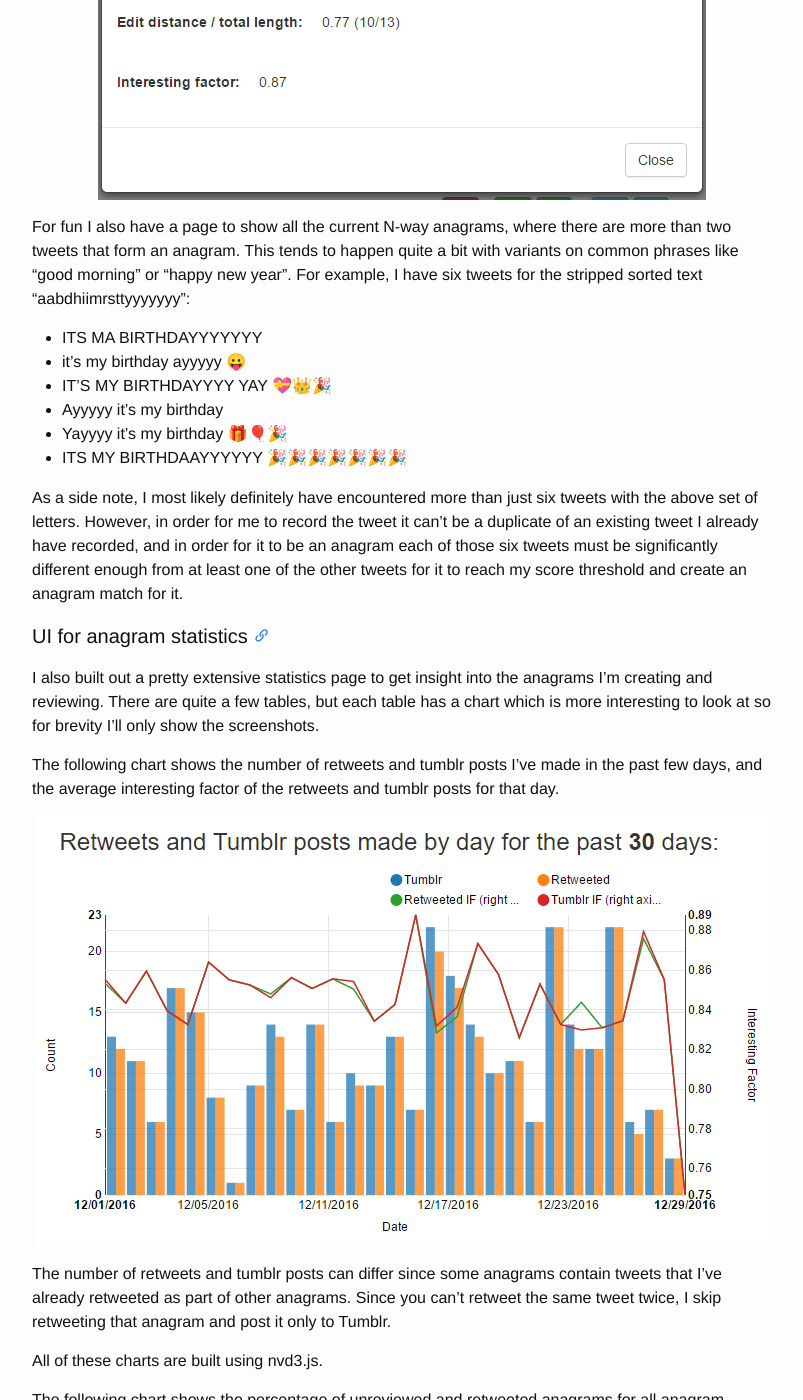
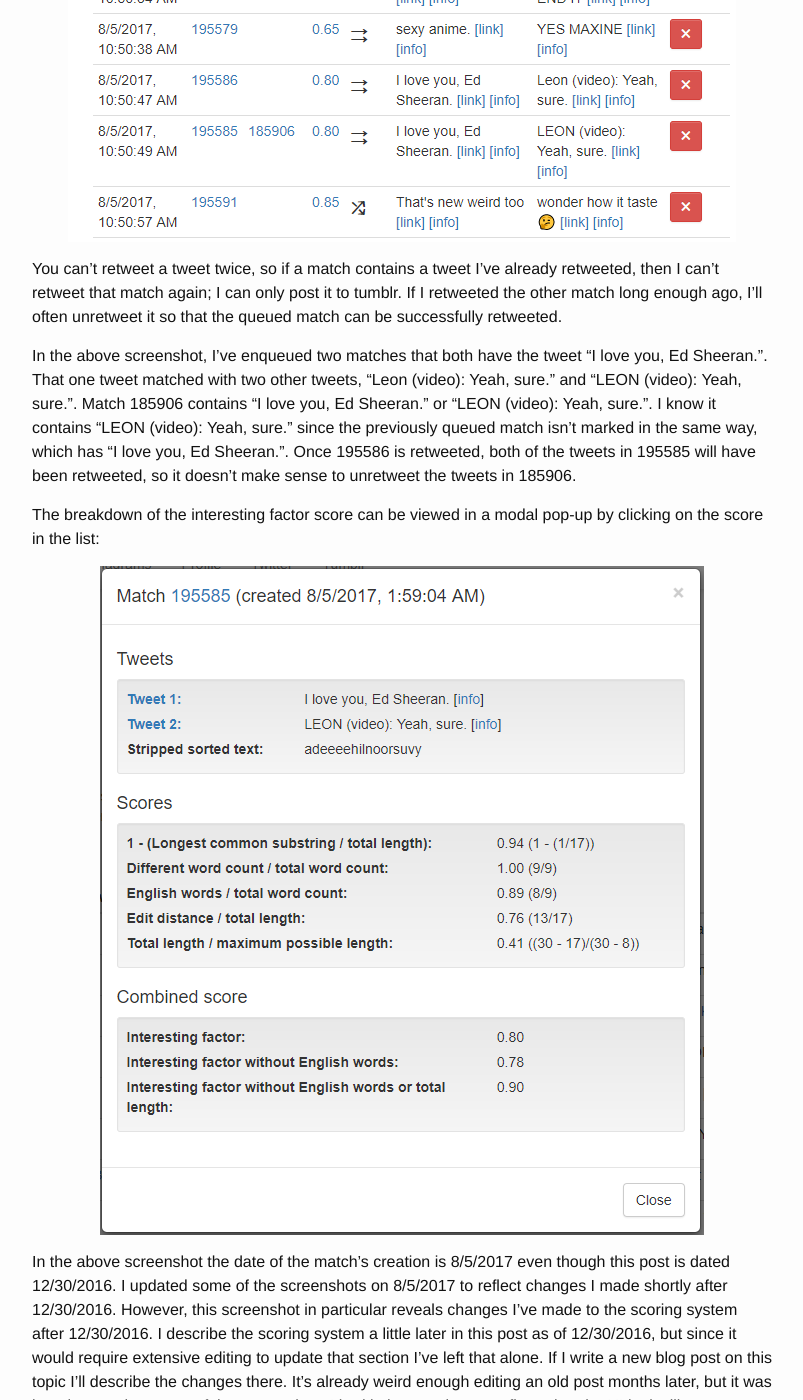
Before and after one commit to bdrupieski/bdrupieski.github.io, a Jekyll site: the page built from _posts/2016-12-30-building-a-twitter-bot-to-retweet-anagrams.md, in a window 1280 px wide and 1400 px high, scrolled down 2604 px. Shown: the whole window, without its empty margins (238-1041 px from the left). Built offline with Jekyll 4.4.1, drawn with Linux system fonts in a browser that asks for light colours; comment, search, counter and statistics services are not loaded; some of the changed text lies outside the part shown.

Commit message:
update screenshots in 12/30/2016 post to reflect current UI

```diff
--- a/_posts/2016-12-30-building-a-twitter-bot-to-retweet-anagrams.md
+++ b/_posts/2016-12-30-building-a-twitter-bot-to-retweet-anagrams.md
@@ -11,6 +11,8 @@ disqus_identifier: 20161230
 In this post, I share a small Node.js app I wrote to retweet anagrams to [@anagrammatweest](https://twitter.com/anagrammatweest). Each pair of tweets is an anagram.
 
 They're also [posted to Tumblr](http://anagrammatweest.tumblr.com/).
+
+Note: I edited this post on 8/5/2017 to update screenshots to reflect cosmetic changes to the app since I first wrote this post. They're immaterial except when noted explicitly.
 
 # Background
 
@@ -34,17 +36,25 @@ After trying out some Node.js and Express tutorials I realized it was so easy to
 
 One of the downsides to building this is that since I'm the only one currently using it I can't really show it off on the internet, other than through a post like this and screenshots.
 
-I review the anagrams using an infinite list with buttons for actions to take for that anagram. The red X rejects, and I can either immediately approve each anagram or enqueue it to be retweeted and posted to Tumblr later. The arrows indicate in which order the tweets should be posted.
+I review the anagrams in a table sorted by a combination of score and time, with buttons for actions to take for that anagram. The red X rejects, and I can either immediately approve each anagram or enqueue it to be retweeted and posted to Tumblr later. The arrows indicate in which order the tweets should be posted.
 
 ![anagram list](/assets/buildingtwitterbottofindanagrams/anagram_list.png){: .center-this }
 
 There are similar lists to unretweet and unreject matches that have been previously approved or rejected.
 
-I use the `node-schedule` module to retweet anagrams on a schedule to space them out so that my retweets don't overwhelm my followers' feeds.
+I use the `node-schedule` module to retweet anagrams on a schedule to space them out so that my retweets don't overwhelm followers' feeds. Here's what that queue looks like, where I can also see if a queued match contains a tweet that I've already retweeted:
+
+![anagram list](/assets/buildingtwitterbottofindanagrams/match_queue.png){: .center-this }
+
+You can't retweet a tweet twice, so if a match contains a tweet I've already retweeted, then I can't retweet that match again; I can only post it to tumblr. If I retweeted the other match long enough ago, I'll often unretweet it so that the queued match can be successfully retweeted.
+
+In the above screenshot, I've enqueued two matches that both have the tweet "I love you, Ed Sheeran.". That one tweet matched with two other tweets, "Leon (video): Yeah, sure." and "LEON (video): Yeah, sure.". Match 185906 contains "I love you, Ed Sheeran." or "LEON (video): Yeah, sure.". I know it contains "LEON (video): Yeah, sure." since the previously queued match isn't marked in the same way, which has "I love you, Ed Sheeran.". Once 195586 is retweeted, both of the tweets in 195585 will have been retweeted, so it doesn't make sense to unretweet the tweets in 185906.
 
 The breakdown of the interesting factor score can be viewed in a modal pop-up by clicking on the score in the list:
 
 ![score pop-up](/assets/buildingtwitterbottofindanagrams/score_pop_up.png){: .center-this }
+
+In the above screenshot the date of the match's creation is 8/5/2017 even though this post is dated 12/30/2016. I updated some of the screenshots on 8/5/2017 to reflect changes I made shortly after 12/30/2016. However, this screenshot in particular reveals changes I've made to the scoring system after 12/30/2016. I describe the scoring system a little later in this post as of 12/30/2016, but since it would require extensive editing to update that section I've left that alone. If I write a new blog post on this topic I'll describe the changes there. It's already weird enough editing an old post months later, but it was bugging me that some of the screenshots I had in here no longer reflect what the UI looks like.
 
 For fun I also have a page to show all the current N-way anagrams, where there are more than two tweets that form an anagram. This tends to happen quite a bit with variants on common phrases like "good morning" or "happy new year". For example, I have six tweets for the stripped sorted text "aabdhiimrsttyyyyyyy":
 
--- /dev/null
+++ b/notes_to_self.txt
@@ -0,0 +1 @@
+"jekyll serve" to run this.
```
Also changed, not shown: assets/buildingtwitterbottofindanagrams/anagram_list.png, assets/buildingtwitterbottofindanagrams/match_queue.png (added), assets/buildingtwitterbottofindanagrams/score_pop_up.png.
